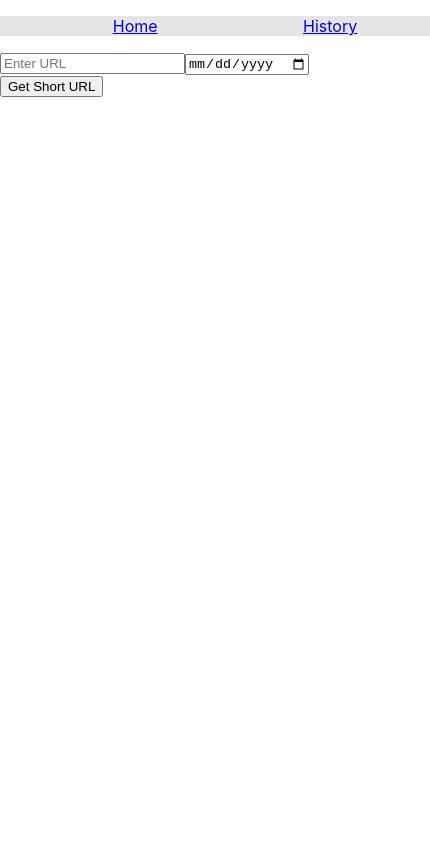
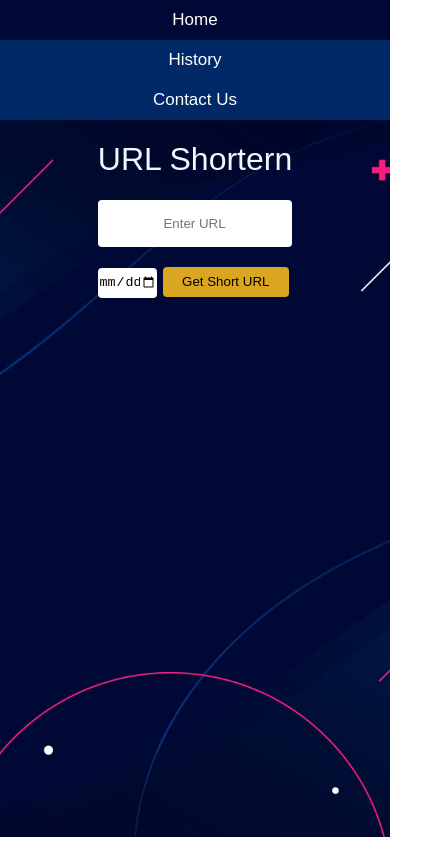
Before and after one commit to DawoodIsrar/midProject, a React (Create React App) app in the folder midproject/: page / in a window 390 px wide. Shown: the whole page, 430 px wide, since content can reach past the window. Built offline with nearby package versions, Linux system fonts and the light colour scheme.

Commit message:
Navbar and home page create and make ittractive and also responsive

```diff
--- a/midproject/package.json
+++ b/midproject/package.json
@@ -3,11 +3,15 @@
   "version": "0.1.0",
   "private": true,
   "dependencies": {
+    "@fortawesome/fontawesome-svg-core": "^6.4.0",
+    "@fortawesome/free-regular-svg-icons": "^6.4.0",
+    "@fortawesome/react-fontawesome": "^0.2.0",
     "@testing-library/jest-dom": "^5.16.5",
     "@testing-library/react": "^13.4.0",
     "@testing-library/user-event": "^13.5.0",
     "react": "^18.2.0",
     "react-dom": "^18.2.0",
+    "react-fontawesome": "^1.7.1",
     "react-router-dom": "^6.11.0",
     "react-scripts": "5.0.1",
     "web-vitals": "^2.1.4"
--- a/midproject/public/index.html
+++ b/midproject/public/index.html
@@ -27,6 +27,7 @@
     <title>React App</title>
   </head>
   <body>
+    <link rel="stylesheet" href="https://cdnjs.cloudflare.com/ajax/libs/font-awesome/6.4.0/css/all.min.css" integrity="sha512-iecdLmaskl7CVkqkXNQ/ZH/XLlvWZOJyj7Yy7tcenmpD1ypASozpmT/E0iPtmFIB46ZmdtAc9eNBvH0H/ZpiBw==" crossorigin="anonymous" referrerpolicy="no-referrer" />
     <noscript>You need to enable JavaScript to run this app.</noscript>
     <div id="root"></div>
     <!--
--- a/midproject/src/App.css
+++ b/midproject/src/App.css
@@ -1,3 +1,4 @@
+
 .nav{
   background-color:rgba(163, 159, 159, 0.267);
   display: flex;
@@ -29,19 +30,7 @@ td{
   font-weight: bold;
   font-size: 3rem;
   color: #282c34;
-  /* position: relative;
-  animation-name: example;
-  animation-duration: 4s;
-  animation-iteration-count: infinite; */
-
 }
-/* @keyframes example {
-  0%   {background-color:wheat; left:0px; right:0px;}
-  25%  {background-color:rgb(186, 192, 191); left:20px; right:0px;}
-  50%  {background-color:wheat; left:0px; right:20px;}
-  75%  {background-color:rgb(186, 192, 191); left:20px; right:0px;}
-  100% {background-color:wheat; left:0px; right:20px;}
-} */
 thead {
   background-color: #1c87c9;
   color: #ffffff;
@@ -50,9 +39,6 @@ th {
   text-align: center;
   height: 50px;
 }
-/* tbody tr:nth-child(odd) {
-  background: #b5dae8;
-} */
 tbody tr:nth-child(even) {
   background:#f5deb3;
   margin-top: 150px;
@@ -60,3 +46,76 @@ tbody tr:nth-child(even) {
 tr{
   line-height: 40px;
 }
+/* Style the navigation bar */
+.navbar {
+  width: 100%;
+  background-color: #012967;
+  overflow: auto;
+}
+/* Navbar links */
+.navbar a {
+  float: left;
+  text-align: center;
+  padding: 10px;
+  color: white;
+  text-decoration: none;
+  font-size: 17px;
+  font-family: sans-serif;
+}
+
+/* Navbar links on mouse-over */
+.navbar a:hover {
+  background-color: #000836;
+}
+
+/* Add responsiveness - will automatically display the navbar vertically instead of horizontally on screens less than 500 pixels */
+@media screen and (max-width: 500px) {
+  .navbar a {
+    float: none;
+    display: block;
+  }
+}
+.heading{
+  text-align: center;
+  text-shadow: 2px;
+  color: aliceblue;
+  font-family: sans-serif;
+  font-weight: 100;
+}
+.home{
+  width: 100%;
+  background-image: url(./img/img1.jpg);
+  background-repeat: no-repeat;
+  background-size: cover;
+  background-position: center;
+  height: 717px;
+  display: flow-root;
+
+}
+.form{
+  margin-left: 25%;
+}
+.input1{
+  width: 65%;
+  height: 45px;
+  border: none;
+  border-radius: 4px;
+  text-align:center;
+  ::-webkit-input-placeholder{
+    text-align: center;
+  }
+}
+.dte{
+  width: 20%;
+  height: 30px;
+  border: none;
+  border-radius: 4px;
+}
+.btn{
+  width: 43%;
+  height: 30px;
+  border: none;
+  border-radius: 4px;
+  background-color: goldenrod;
+  margin-left: 2%;
+}
--- a/midproject/src/App.js
+++ b/midproject/src/App.js
@@ -5,9 +5,6 @@ import {BrowserRouter,Routes,Route} from "react-router-dom"
 import Homepage from './components/Homepage';
 import Navbar from './components/Navbar';
 import History from './components/History';
-
-
-
 
 function App() {
 
--- a/midproject/src/components/Homepage.js
+++ b/midproject/src/components/Homepage.js
@@ -7,17 +7,16 @@ export default function Homepage() {
 
 
   return (
-    <>
+    <div className="home">
+      <h1 class="heading">URL Shortern</h1>
+        <form class="form">
+         <input class="input1" type="Url" id="txt" placeholder="Enter URL" ></input><br></br><br></br>
+         <input class="dte" type="date"></input>
+         <button class="btn" >Get Short URL </button>
+         </form>
 
-    <form>
-      <input type="text" id="txt" placeholder="Enter URL" ></input>
-      <input type="date"></input>
 
-      </form>
-      <button >Get Short URL </button>
-
-      <span id="shrtUrl"></span>
-    </>
+    </div>
   );
 
   }
--- a/midproject/src/components/Navbar.js
+++ b/midproject/src/components/Navbar.js
@@ -2,21 +2,15 @@ import React, { useState } from 'react'
 import Homepage from './Homepage'
 import History from './History'
 import {Outlet ,Link} from 'react-router-dom'
-
 export default function Navbar() {
-
 
   return (
    <>
-   <nav id="navbar">
-   <ul className='nav'>
-      <li>
-        <Link to="/"> Home </Link>
-      </li>
-    <li>
-       <Link to="/History">History</Link></li>
-    </ul>
-   </nav>
+   <div class="navbar">
+       <i class=""></i> <Link to="/"> Home </Link>
+       <i class=""></i><Link to="/History">History</Link>
+       <i class=""></i><Link to="/History">Contact Us</Link>
+</div>
    <Outlet/>
    </>
   )
```
Also changed, not shown: midproject/src/img/img1.jpg (added), 1 other file (tests, documents, lock files or other folders).
